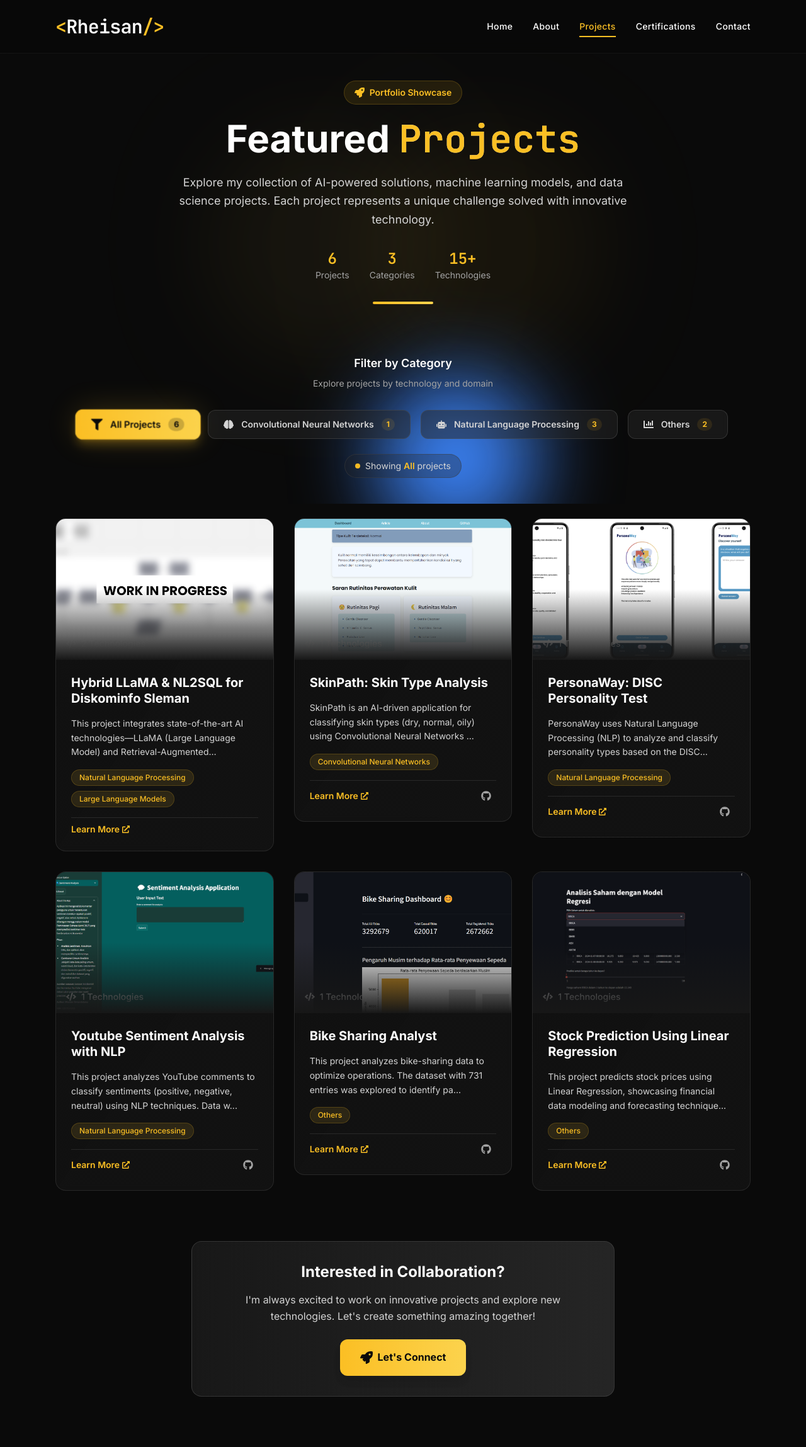
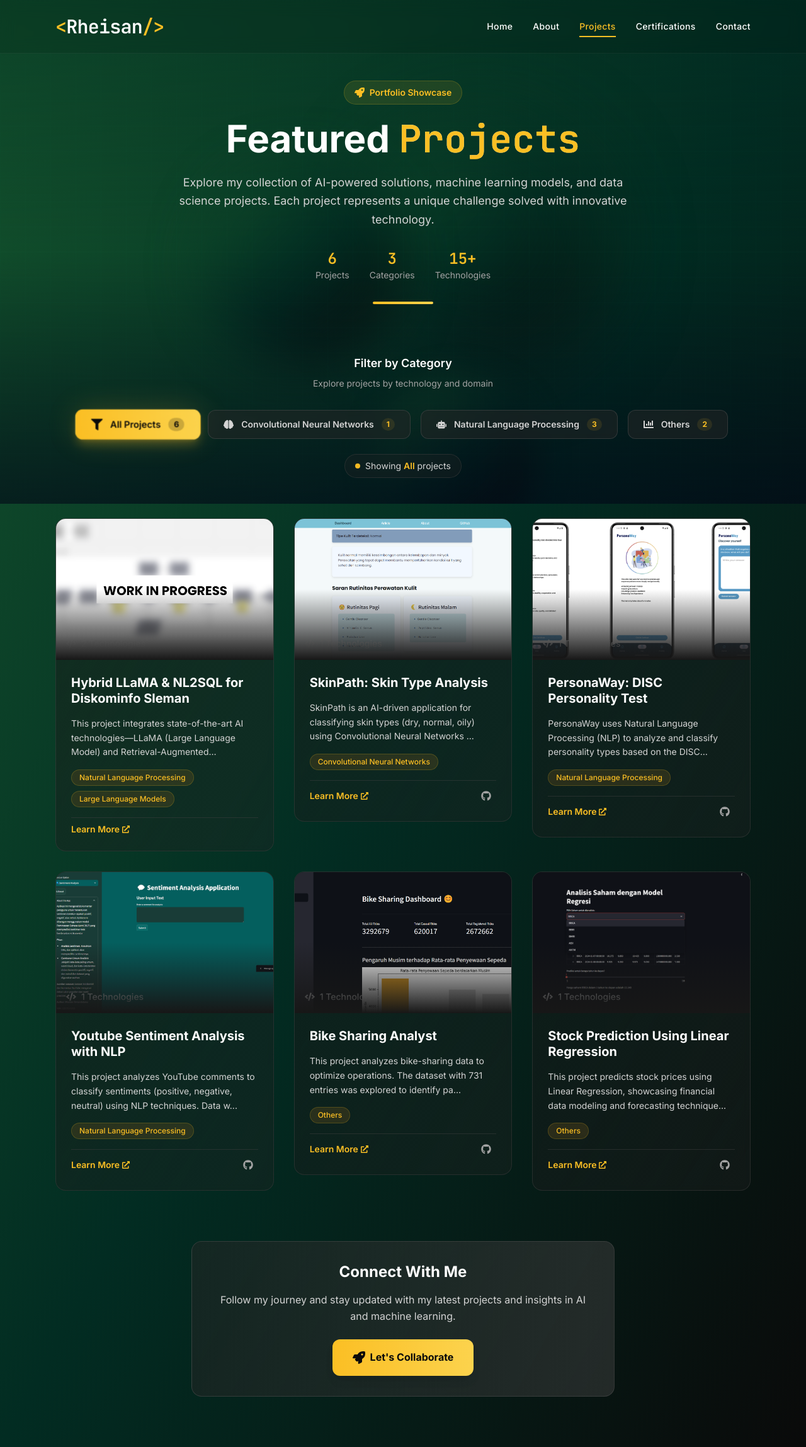
Before and after one commit to rheikun/portfolio, a React (Vite) app: page /projects in a window 1280 px wide. Shown: the whole page at 63% size. Built offline with nearby package versions, Linux system fonts and the light colour scheme.

Commit message:
adjust size and color animation, and edit text

```diff
--- a/src/pages/Projects.jsx
+++ b/src/pages/Projects.jsx
@@ -6,7 +6,7 @@ import Modal from "../components/projects/Modal";
 import AOS from "aos";
 import "aos/dist/aos.css";
 import { projects } from "../data/projects";
-import { FaRocket, FaCode, FaSearch } from "react-icons/fa";
+import { FaRocket, FaCode, FaSearch, FaLinkedin, FaGithub, FaInstagram } from "react-icons/fa";
 
 const Projects = () => {
   const [selectedTag, setSelectedTag] = useState("All");
@@ -32,14 +32,21 @@ const Projects = () => {
   const handleViewDetails = (project) => setSelectedProject(project);
 
   return (
-    <div className="bg-dark-950 min-h-screen relative">
+    <div className="bg-gradient-to-br from-green-900 via-emerald-950 to-neutral-950 min-h-screen relative overflow-hidden">
       <Navbar />
 
-      {/* Enhanced Background Elements */}
+      {/* Modern Background Elements */}
       <div className="fixed inset-0 overflow-hidden pointer-events-none">
-        <div className="absolute top-1/4 right-1/4 w-96 h-96 bg-primary-400 rounded-full mix-blend-multiply filter blur-3xl opacity-5 animate-float" />
-        <div className="absolute bottom-1/4 left-1/4 w-96 h-96 bg-primary-300 rounded-full mix-blend-multiply filter blur-3xl opacity-5 animate-float" style={{ animationDelay: '3s' }} />
-        <div className="absolute top-3/4 right-1/3 w-64 h-64 bg-blue-500 rounded-full mix-blend-multiply filter blur-3xl opacity-3 animate-float" style={{ animationDelay: '6s' }} />
+        {/* Organic shapes */}
+        <div className="absolute top-1/4 right-1/4 w-96 h-96 bg-gradient-to-br from-emerald-400/8 to-transparent rounded-full blur-3xl animate-float" />
+        <div className="absolute bottom-1/4 left-1/4 w-80 h-80 bg-gradient-to-br from-teal-400/8 to-transparent rounded-full blur-2xl animate-float" style={{ animationDelay: '3s' }} />
+        <div className="absolute top-3/4 right-1/3 w-64 h-64 bg-gradient-to-br from-cyan-400/6 to-transparent rounded-full blur-xl animate-float" style={{ animationDelay: '6s' }} />
+
+        {/* Hexagonal pattern */}
+        <div className="absolute inset-0 bg-[linear-gradient(rgba(16,185,129,0.02)_1px,transparent_1px),linear-gradient(90deg,rgba(16,185,129,0.02)_1px,transparent_1px)] bg-[size:40px_40px]" />
+
+        {/* Gradient overlays */}
+        <div className="absolute inset-0 bg-gradient-to-t from-slate-950/60 via-transparent to-emerald-950/40" />
       </div>
 
       <section className="relative z-10 pt-32 pb-20">
@@ -120,20 +127,20 @@ const Projects = () => {
             )}
           </div>
 
-          {/* Call to Action */}
-          <div className="text-center mt-20" data-aos="fade-up">
-            <div className="max-w-2xl mx-auto p-8 bg-gradient-to-r from-dark-800/50 to-dark-700/50 backdrop-blur-sm border border-dark-600/50 rounded-2xl">
-              <h3 className="text-2xl font-bold text-white mb-4">Interested in Collaboration?</h3>
-              <p className="text-dark-300 mb-6">
-                I'm always excited to work on innovative projects and explore new technologies.
-                Let's create something amazing together!
-              </p>
+            {/* Social Links Section */}
+            <div className="text-center mt-20" data-aos="fade-up">
+              <div className="max-w-2xl mx-auto p-8 bg-gradient-to-r from-dark-800/50 to-dark-700/50 backdrop-blur-sm border border-dark-600/50 rounded-2xl">
+                <h3 className="text-2xl font-bold text-white mb-4">Connect With Me</h3>
+                <p className="text-dark-300 mb-6">
+                  Follow my journey and stay updated with my latest projects and insights in AI and machine learning.
+                </p>
+
               <a
                 href="/contact"
                 className="inline-flex items-center gap-2 px-8 py-4 bg-gradient-to-r from-primary-400 to-primary-300 text-dark-950 rounded-xl font-bold hover:from-primary-300 hover:to-primary-200 transition-all duration-300 hover:scale-105 shadow-lg hover:shadow-primary-400/25"
               >
                 <FaRocket className="w-5 h-5" />
-                Let's Connect
+                Let's Collaborate
               </a>
             </div>
           </div>
```
